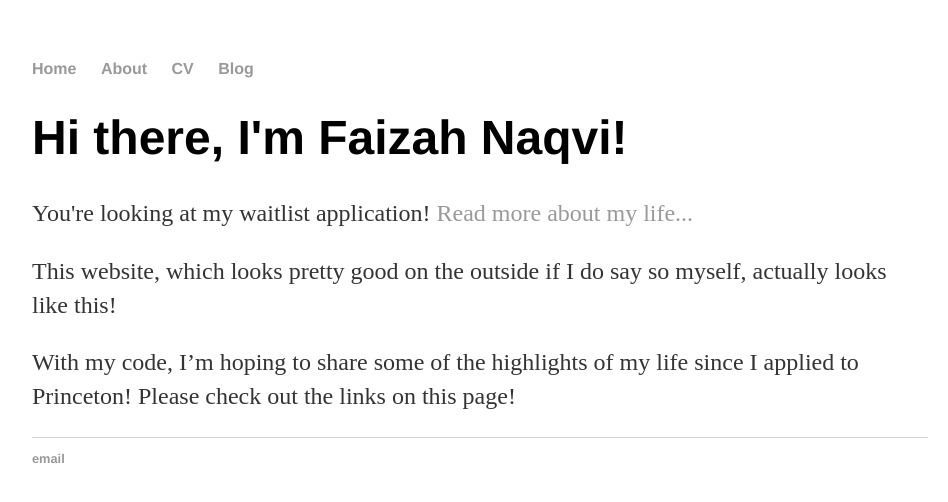
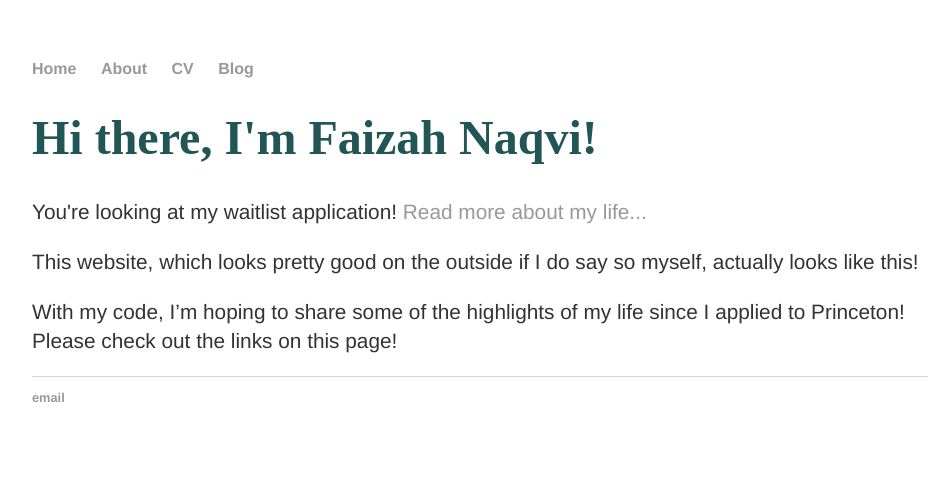
Before and after one commit to fnaqvi2151/fnaqvi2151.github.io, a Jekyll site: the page built from index.html, in a window 1280 px wide. Shown: the top 502 px of the page, without its empty margins (160-1108 px from the left). Built offline with Jekyll 4.4.1, drawn with Linux system fonts in a browser that asks for light colours.

Commit message:
Update main.css

```diff
--- a/css/main.css
+++ b/css/main.css
@@ -21,13 +21,13 @@ a:hover {
 }
 h1 {
     font-size: 3em;
-    font-family:'Helvetica', 'Arial', 'Sans-Serif';
-    color: 255;
+    color: #255;
 }
 p {
-    font-size: 1.5em;
+    font-size: 1.3em;
     line-height: 1.4em;
     color: #333;
+    font-family:'Helvetica', 'Arial', 'Sans-Serif';
 }
 footer {
     border-top: 1px solid #d5d5d5;
```
